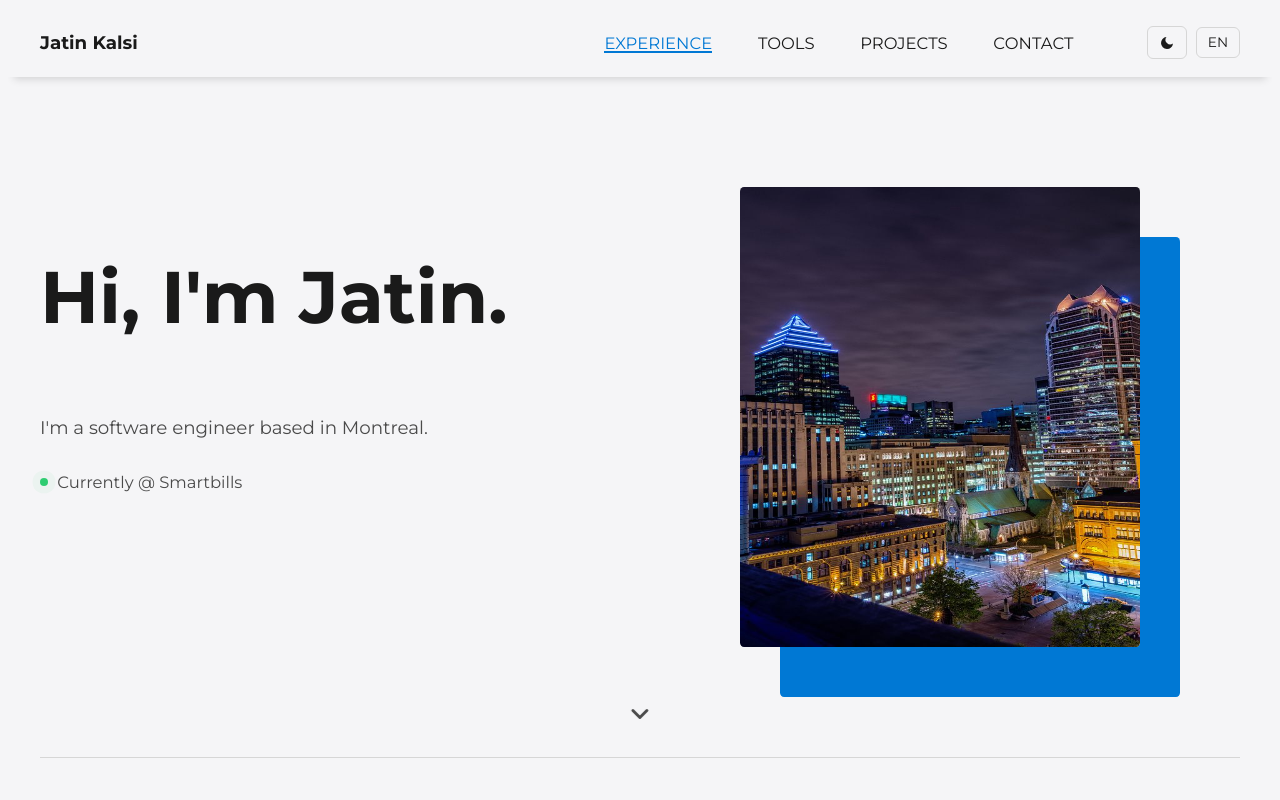
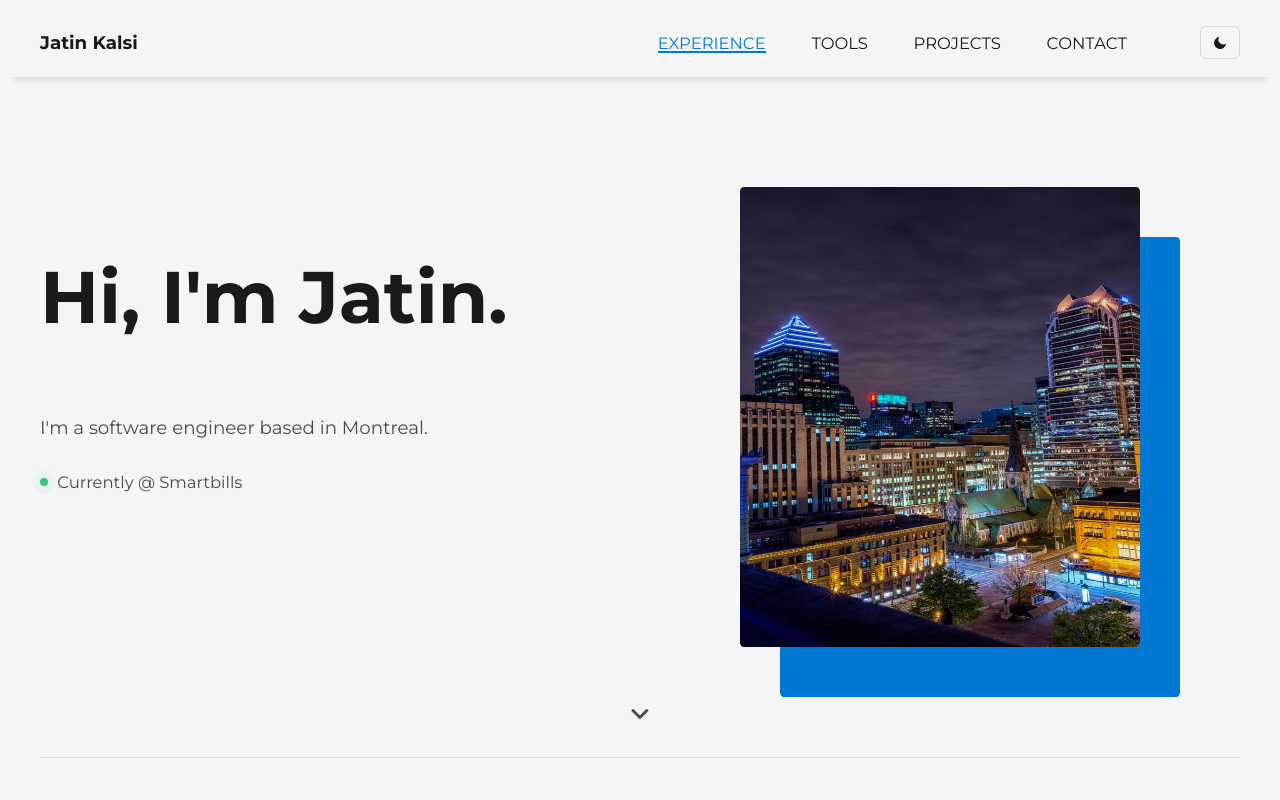
Before and after one commit to jateen67/jateen67.github.io, a React (Vite) app: page / in a window 1280 px wide. Shown: the top 800 px of the page. Built offline with nearby package versions, Linux system fonts and the light colour scheme.

Commit message:
comment out french

```diff
--- a/src/components/navbar.jsx
+++ b/src/components/navbar.jsx
@@ -113,15 +113,17 @@ export default function Navbar() {
                   </svg>
                 )}
               </button>
-              <button
+              {/*
+                <button
                 type="button"
                 className="nav-icon-btn"
                 onClick={toggleLanguage}
                 aria-label={t.nav.toggleLanguage}
                 title={t.nav.toggleLanguage}
-              >
-                {language.toUpperCase()}
-              </button>
+                >
+                  {language.toUpperCase()}
+                </button>
+              */}
             </li>
           </ul>
         </nav>
```
